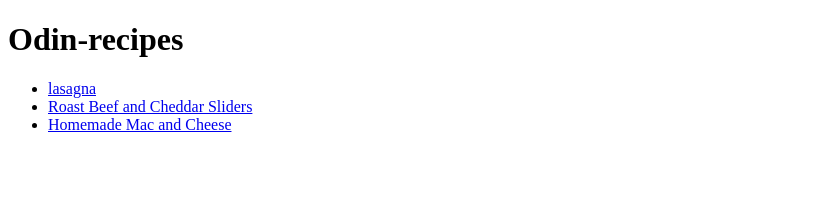
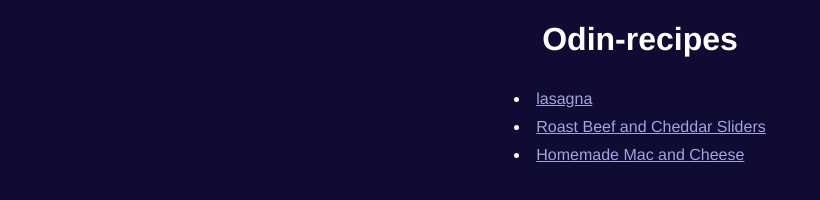
Before and after one commit to miljji1/odin-recipes, a plain HTML site: page index.html in a window 1280 px wide. Shown: the whole page, without its empty margins (0-820 px from the left). Drawn offline with Linux system fonts and the light colour scheme.

Commit message:
added css

```diff
--- /dev/null
+++ b/css/recepies.css
@@ -0,0 +1,9 @@
+body {
+    background-color: rgb(15, 11, 51);
+    font-family: 'Helvetica Neue', Helvetica, Arial, sans-serif;
+    color: white;
+}
+
+a {
+    color: rgb(163, 163, 224);
+}
--- /dev/null
+++ b/css/styles.css
@@ -0,0 +1,22 @@
+body {
+    background-color: rgb(15, 11, 51);
+    font-family: 'Helvetica Neue', Helvetica, Arial, sans-serif;
+    color: white;
+    text-align: center;
+}
+
+ul {
+    list-style-position: inside;
+    padding: 0;
+    display: table;
+    margin: 0 auto;
+}
+
+li {
+    margin: 10px 0;
+    text-align: left;
+}
+
+a {
+    color: rgb(163, 163, 224);
+}
--- a/index.html
+++ b/index.html
@@ -4,6 +4,7 @@
     <meta charset="UTF-8">
     <meta name="viewport" content="width=device-width, initial-scale=1.0">
     <title>Odin-recipes</title>
+    <link rel="stylesheet" href="../css/styles.css">
 </head>
 <body>
     <h1>Odin-recipes</h1>
```
Also changed, not shown: recipes/lasagna.html (+1 -0 lines), recipes/mcandcheese.html (+1 -0 lines), recipes/sliders.html (+1 -0 lines).
